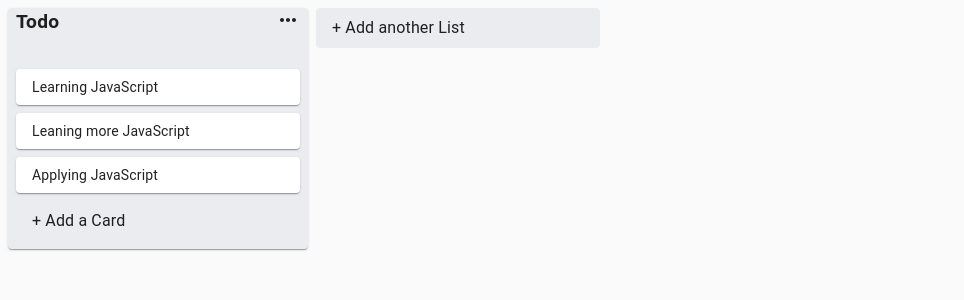
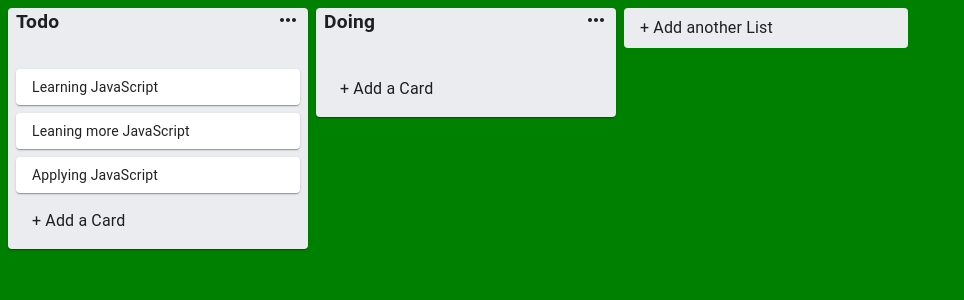
Before and after one commit to abhiramskrishna/TrelloClone, a React (Create React App) app: page / in a window 1280 px wide. Shown: the top 300 px of the page, without its empty margins (0-964 px from the left). Built offline with nearby package versions, Linux system fonts and the light colour scheme.

Commit message:
Drag and Drop in different list

```diff
--- a/src/App.js
+++ b/src/App.js
@@ -11,6 +11,7 @@
   root: {
     display: 'flex',
     minHeight: '100vh',
+    background: 'green',
     width: '100%',
     overflowY: 'auto',
   },
@@ -39,7 +40,37 @@
       },
     };
     setData(newState);
+  };
 
+  const addMoreList = (title) => {
+    const newListId = uuid();
+    const newList = {
+      id: newListId,
+      title,
+      cards: [],
+    };
+    const newState = {
+      listIds: [...data.listIds, newListId],
+      lists: {
+        ...data.lists,
+        [newListId]: newList,
+      },
+    };
+    setData(newState);
+  };
+
+  const updateListTitle = (title, listId) => {
+    const list = data.lists[listId];
+    list.title = title;
+
+    const newState = {
+      ...data,
+      lists: {
+        ...data.lists,
+        [listId]: list,
+      },
+    };
+    setData(newState);
   };
 
   const onDragEnd = (result) => {
@@ -66,40 +97,21 @@
         },
       };
       setData(newSate);
-    }
-  };
-
-  const addMoreList = (title) => {
-    const newListId = uuid();
-    const newList = {
-      id: newListId,
-      title,
-      cards: [],
-    };
-    const newState = {
-      listIds: [...data.listIds, newListId],
-      lists: {
-        ...data.lists,
-        [newListId]: newList,
-      },
-    };
-    setData(newState);
-
-  };
-  const updateListTitle = (title, listId) => {
-    const list = data.lists[listId];
-    list.title = title;
+    } else {
+      sourceList.cards.splice(source.index, 1);
+      destinationList.cards.splice(destination.index, 0, draggingCard);
 
       const newState = {
         ...data,
         lists: {
           ...data.lists,
-        [listId]: list,
+          [sourceList.id]: sourceList,
+          [destinationList.id]: destinationList,
         },
       };
       setData(newState);
+    }
   };
-
   return (
     <StoreApi.Provider value={{ addMoreCard, addMoreList, updateListTitle }}>
       <DragDropContext onDragEnd={onDragEnd}>
--- a/src/utils/store.js
+++ b/src/utils/store.js
@@ -20,8 +20,13 @@
       title: 'Todo',
       cards,
     },
+    'list-2': {
+      id: 'list-2',
+      title: 'Doing',
+      cards: [],
+    },
   },
-  listIds: ['list-1'],
+  listIds: ['list-1','list-2'],
 };
 
 export default data;
```
Lines whose indentation alone changed are shown as unchanged.
